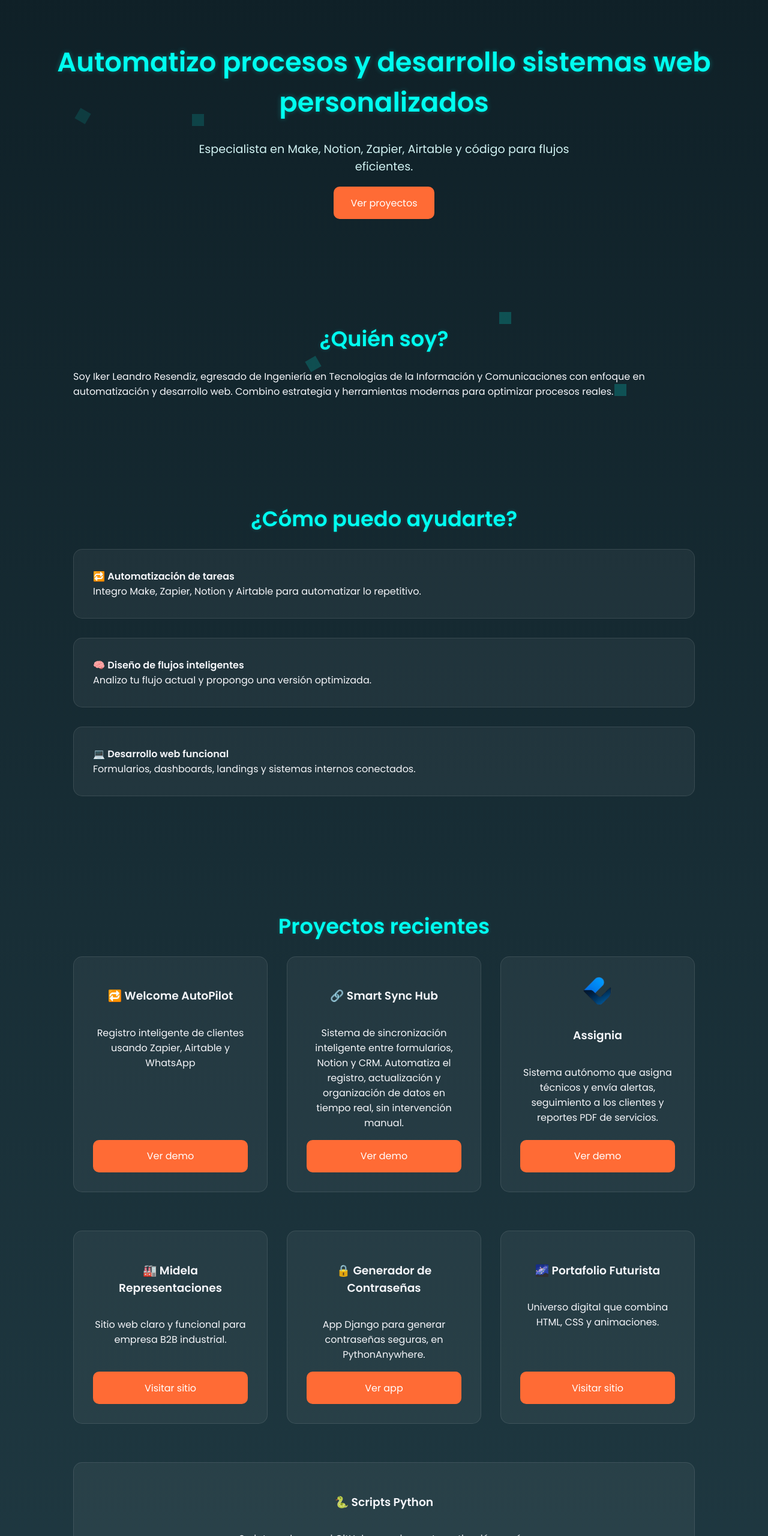
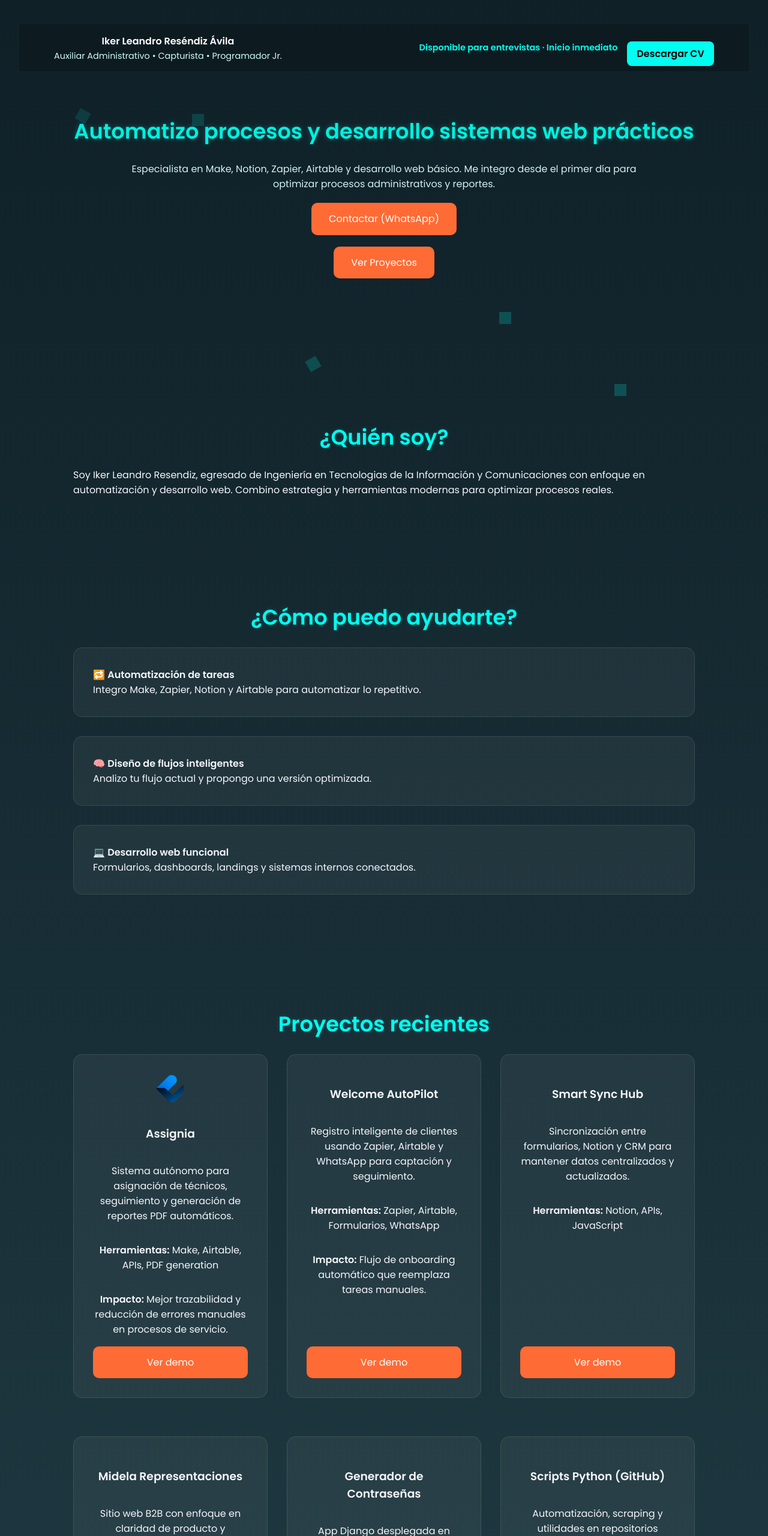
Before and after one commit to Leandro-Resendiz/Portafolio-Profesional, a plain HTML site: page index.html in a window 1280 px wide. Shown: the part 40-2600 px from the top of the page at 60% size. Drawn offline with Linux system fonts and the light colour scheme.

Commit message:
Update index.html

```diff
--- a/index.html
+++ b/index.html
@@ -47,6 +47,24 @@
       transform: scale(1.05);
       background-color: #e85727;
     }
+
+
+        .topbar {
+      background: rgba(0,0,0,0.18);
+      padding: 0.6rem 2rem;
+      border-bottom: 1px solid rgba(255,255,255,0.04);
+    }
+    .topbar-inner{ display:flex; justify-content:space-between; align-items:center; max-width:1100px; margin:auto; flex-wrap:wrap; gap:1rem; }
+    .top-left strong{ color:#fff; font-size:1rem; display:block; }
+    .role{ color:#CFFCF3; font-size:0.9rem; margin-top:2px; }
+    .top-right{ display:flex; gap:1rem; align-items:center; }
+    .avail{ color:#00FFF0; font-weight:600; font-size:0.9rem; }
+    .cv-btn.btn{ background:#00FFF0; color:#000; padding:0.5rem 1rem; border-radius:8px; font-weight:600; }
+    .hero{ padding:3rem 2rem 4rem 2rem; text-align:center; }
+    .hero h1{ font-size:2.2rem; color:#00F0E0; }
+    .hero p{ color:#D1F2F2; max-width:900px; margin:auto; font-size:1rem; }
+
+
 
     section {
       padding: 4rem 2rem;
@@ -233,6 +251,9 @@
 
 
        @media (max-width: 768px){
+        #sobre-mi{
+          margin-top: -8.5rem;
+        }
       section{
         margin-bottom: -80px;   }
         .conta{
@@ -241,7 +262,8 @@
         }
         .cta{
           margin-top: 80px;
-          margin-bottom: 10px;        }
+          margin-bottom: 10px;
+        }
     }
 
   </style>
@@ -252,10 +274,27 @@
     <div class="cube"></div><div class="cube"></div>
   </div>
   <header>
-    <h1>Automatizo procesos y desarrollo sistemas web personalizados</h1>
-    <p>Especialista en Make, Notion, Zapier, Airtable y código para flujos eficientes.</p>
-    <a href="#proyectos" class="btn">Ver proyectos</a>
-  </header>
+  <div class="topbar">
+    <div class="topbar-inner">
+      <div class="top-left">
+        <strong>Iker Leandro Reséndiz Ávila</strong>
+        <div class="role">Auxiliar Administrativo • Capturista • Programador Jr.</div>
+      </div>
+      <div class="top-right">
+        <div class="avail">Disponible para entrevistas · Inicio inmediato</div>
+        <!-- sube tu CV a la raíz pública y ajusta el href -->
+        <a class="cv-btn btn" href="/Docs/CV-IkerLeandroResendiz.pdf" download>Descargar CV</a>
+      </div>
+    </div>
+  </div>
+
+  <div class="hero">
+    <h1>Automatizo procesos y desarrollo sistemas web prácticos</h1>
+    <p>Especialista en Make, Notion, Zapier, Airtable y desarrollo web básico. Me integro desde el primer día para optimizar procesos administrativos y reportes.</p>
+      <a href="https://wa.me/5215614423799" class="btn">Contactar (WhatsApp)</a> </br>
+      <a href="#proyectos" class="btn">Ver Proyectos</a> </div>
+     </div>
+</header>
   <section id="sobre-mi">
     <h2>¿Quién soy?</h2>
     <p>Soy Iker Leandro Resendiz, egresado de Ingeniería en Tecnologias de la Información y Comunicaciones con enfoque en automatización y desarrollo web. Combino estrategia y herramientas modernas para optimizar procesos reales.</p>
@@ -267,47 +306,60 @@
     <div class="servicio">💻 <strong>Desarrollo web funcional</strong><br/>Formularios, dashboards, landings y sistemas internos conectados.</div>
   </section>
 
-<section id="proyectos">
+  <section id="proyectos">
   <h2>Proyectos recientes</h2>
   <div class="proyectos-grid">
     <div class="proyecto">
-      <h3>🔁 Welcome AutoPilot</h3>
-      <p>Registro inteligente de clientes usando Zapier, Airtable y WhatsApp</p>
+      <img src="image/LogoAssignia.png" alt="Assignia Logo">
+      <h3>Assignia</h3>
+      <p>Sistema autónomo para asignación de técnicos, seguimiento y generación de reportes PDF automáticos.</p>
+      <p><strong>Herramientas:</strong> Make, Airtable, APIs, PDF generation</p>
+      <p><strong>Impacto:</strong> Mejor trazabilidad y reducción de errores manuales en procesos de servicio.</p>
+      <a href="proyectos/Assignia.html" class="btn">Ver demo</a>
+    </div>
+
+    <div class="proyecto">
+      <h3>Welcome AutoPilot</h3>
+      <p>Registro inteligente de clientes usando Zapier, Airtable y WhatsApp para captación y seguimiento.</p>
+      <p><strong>Herramientas:</strong> Zapier, Airtable, Formularios, WhatsApp</p>
+      <p><strong>Impacto:</strong> Flujo de onboarding automático que reemplaza tareas manuales.</p>
       <a href="proyectos/Welcome-Autopilot.html" class="btn">Ver demo</a>
     </div>
+
     <div class="proyecto">
-      <h3>🔗 Smart Sync Hub</h3>
-      <p>Sistema de sincronización inteligente entre formularios, Notion y CRM. Automatiza el registro, actualización y organización de datos en tiempo real, sin intervención manual.</p>
+      <h3>Smart Sync Hub</h3>
+      <p>Sincronización entre formularios, Notion y CRM para mantener datos centralizados y actualizados.</p>
+      <p><strong>Herramientas:</strong> Notion, APIs, JavaScript</p>
       <a href="proyectos/SmartSyncHub.html" class="btn">Ver demo</a>
     </div>
+
     <div class="proyecto">
-      <img src="image/LogoAssignia.png" alt="Assignia Logo" >
-      <h3>Assignia</h3>
-      <p>Sistema autónomo que asigna técnicos y envía alertas, seguimiento a los clientes y reportes PDF de servicios.</p>
-      <a href="proyectos/Assignia.html" class="btn">Ver demo</a>
-    </div>
-    <div class="proyecto">
-      <h3>🏭 Midela Representaciones</h3>
-      <p>Sitio web claro y funcional para empresa B2B industrial.</p>
+      <h3>Midela Representaciones</h3>
+      <p>Sitio web B2B con enfoque en claridad de producto y contacto comercial.</p>
+      <p><strong>Herramientas:</strong> HTML, CSS, estructura responsive</p>
       <a href="proyectos/MidelaR.html" class="btn">Visitar sitio</a>
     </div>
+
     <div class="proyecto">
-      <h3>🔒 Generador de Contraseñas</h3>
-      <p>App Django para generar contraseñas seguras, en PythonAnywhere.</p>
+      <h3>Generador de Contraseñas</h3>
+      <p>App Django desplegada en PythonAnywhere para generación de contraseñas seguras.</p>
       <a href="https://ikerleandrore.pythonanywhere.com" class="btn">Ver app</a>
     </div>
+
     <div class="proyecto">
-      <h3>🌌 Portafolio Futurista</h3>
-      <p>Universo digital que combina HTML, CSS y animaciones.</p>
-      <a href="proyectos/PortafolioFuturista.html" class="btn">Visitar sitio</a>
+      <h3>Scripts Python (GitHub)</h3>
+      <p>Automatización, scraping y utilidades en repositorios públicos.</p>
+      <a href="https://github.com/Leandro-Resendiz?tab=repositories" class="btn" target="_blank">Ver GitHub</a>
     </div>
+
     <div class="proyecto">
-      <h3>🐍 Scripts Python</h3>
-      <p>Scripts reales en mi GitHub: scraping, automatización y más.</p>
-      <a href="https://github.com/Leandro-Resendiz?tab=repositories" class="btn" target="_blank">Ver GitHub</a>
+      <h3>Portafolio creativo</h3>
+      <p>Proyectos experimentales y animaciones (sección creativa, no laboral).</p>
+      <a href="proyectos/PortafolioFuturista.html" class="btn">Visitar creativo</a>
     </div>
   </div>
 </section>
+
 
   <section id="proceso">
     <h2>Mi proceso de trabajo</h2>
@@ -338,7 +390,7 @@
       <div class="conta">
         <p><strong> <img src="/image/ico/whatsapp(1).png" width="30px" alt=""> &nbsp;  WhatsApp: &nbsp;</strong> <a href="https://wa.me/5215614423799" style="color:#00FFF0;"> Envíame un mensaje</a></p>
         <p><strong><img src="/image/ico/telefono-inteligente.png" width="30px" alt=""> &nbsp;Teléfono: &nbsp;</strong> <a href="tel:5614423799" style="color:#00FFF0;"> 56 1442-3799</a></p>
-        <p><strong><img src="/image/ico/correo-de-propaganda.png" width="30px" alt=""> &nbsp;E-mail:&nbsp; </strong> <a href="malito:resendizikerleandro@gmail.com?subject=Quiero%20contactarte&body=Hola%20Iker," style="color:#00FFF0;">resendizikerleandro@gmail.com</a> </p>
+        <p><strong><img src="/image/ico/correo-de-propaganda.png" width="30px" alt=""> &nbsp;E-mail:&nbsp; </strong> <a href="mailto:resendizikerleandro@gmail.com?subject=Contacto%20desde%20portafolio&body=Hola%20Iker," style="color:#00FFF0;">resendizikerleandro@gmail.com</a> </p>
       </div>
 
 
```
